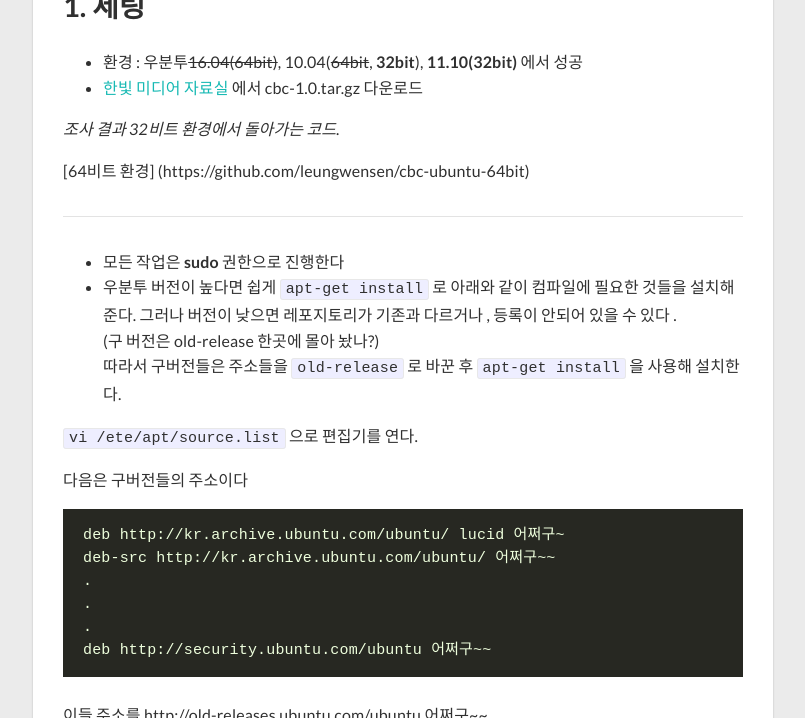
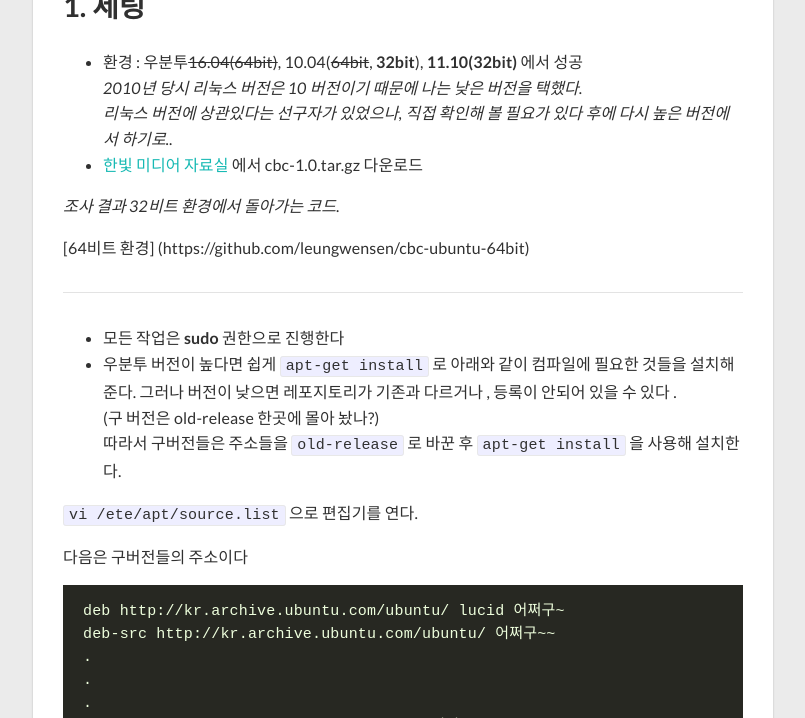
Before and after one commit to HongJeSeong/HongJeSeong.github.io, a Jekyll site: the page built from _posts/study/2018-1-25-compiler-hello-world.md, in a window 1280 px wide and 900 px high, scrolled down 642 px, cut to the strip 182-900 px from the top of the window. Shown: the whole strip, without its empty margins (237-1042 px from the left). Built offline with Jekyll 4.4.1, drawn with Linux system fonts in a browser that asks for light colours; nearby versions of some CDN libraries.

Commit message:
edit content

```diff
--- a/_posts/study/2018-1-25-compiler-hello-world.md
+++ b/_posts/study/2018-1-25-compiler-hello-world.md
@@ -19,6 +19,8 @@ _결국 성공하였다._
 
 ## 1. 세팅
 - 환경 : 우분투~~16.04(64bit)~~, 10.04(~~64bit~~, **32bit**), **11.10(32bit)** 에서 성공
+   _2010년 당시 리눅스 버전은 10 버전이기 때문에 나는 낮은 버전을 택했다.
+리눅스 버전에 상관있다는 선구자가 있었으나, 직접 확인해 볼 필요가 있다 후에 다시 높은 버전에서 하기로.._
 - [한빛 미디어 자료실](http://dw.hanbit.co.kr/exam/1768/) 에서 cbc-1.0.tar.gz 다운로드
 
 _조사 결과  32비트 환경에서 돌아가는 코드._
```
